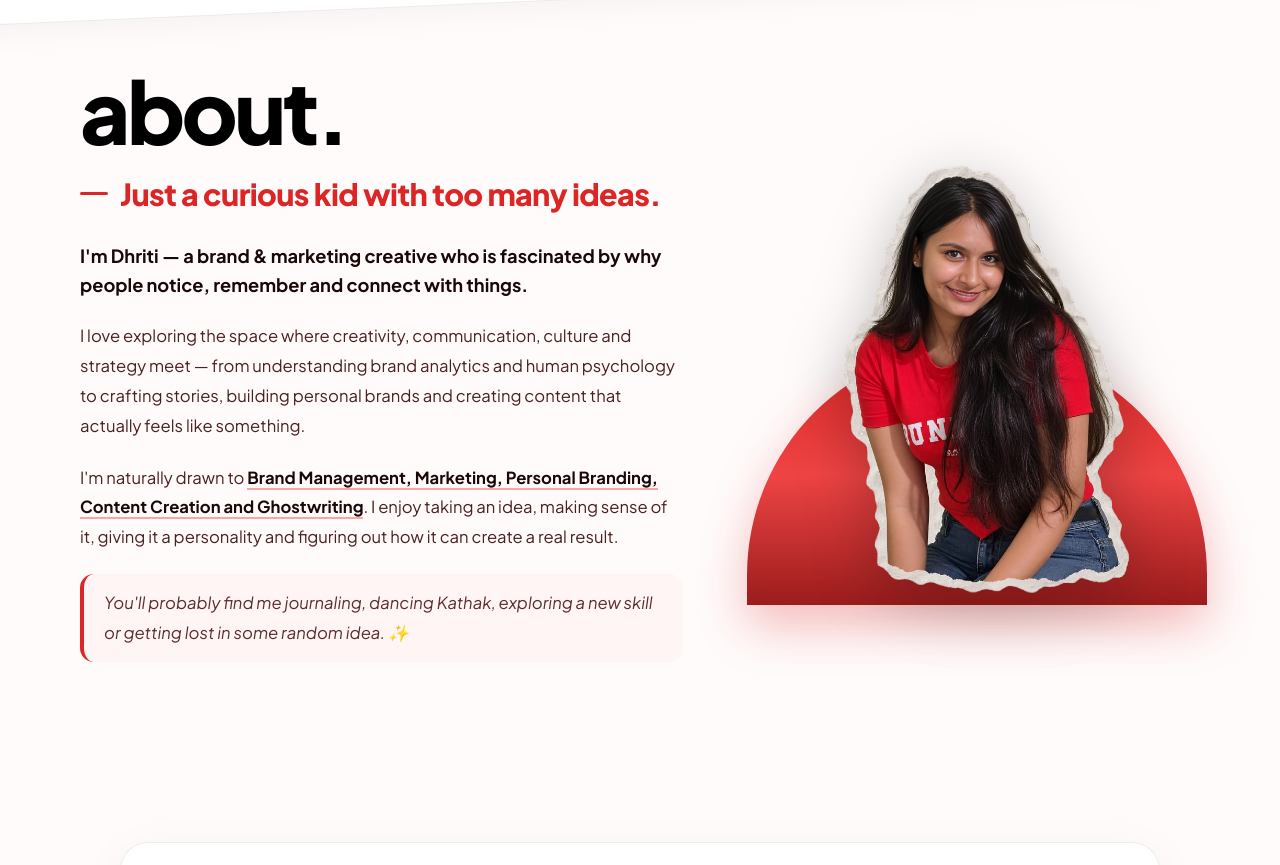
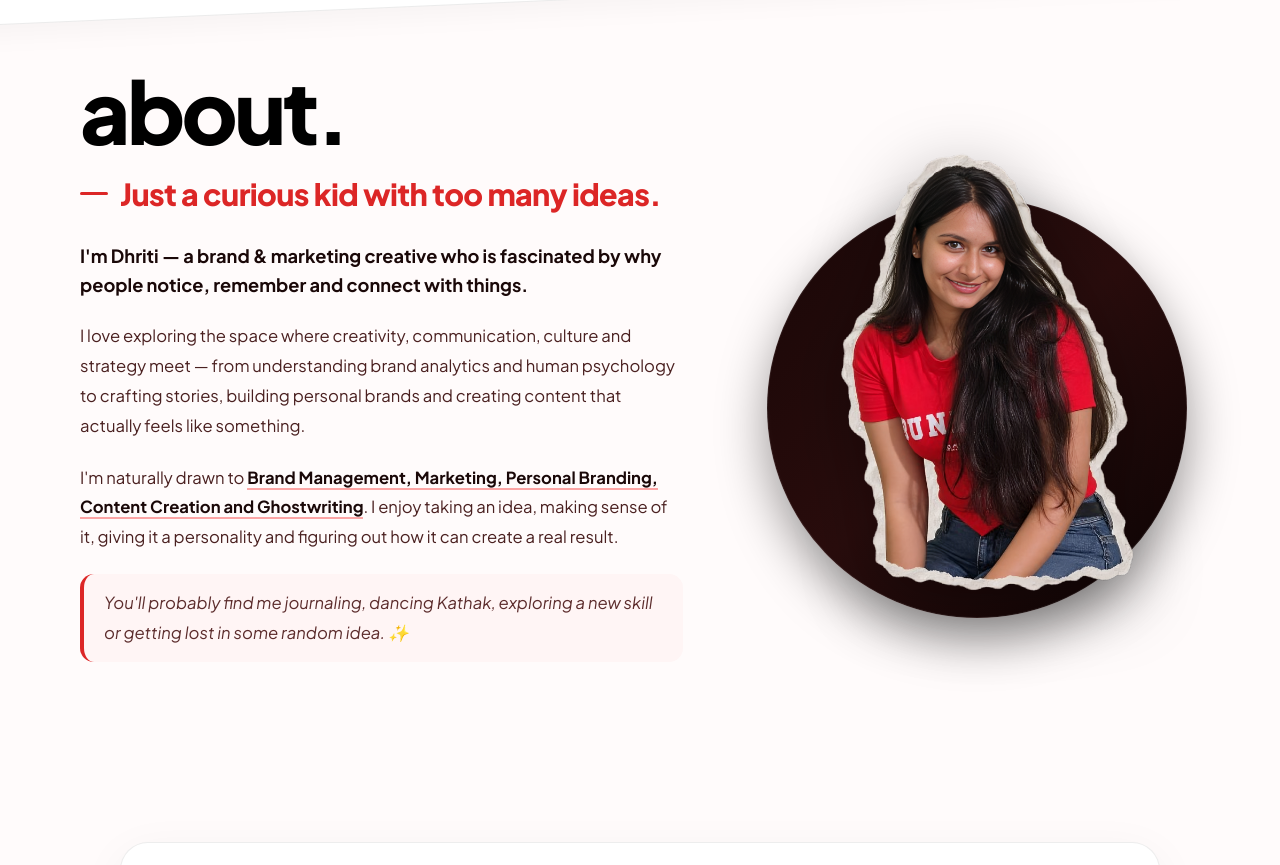
Before and after one commit to Rohit-0226/Dhriti-Portfolio, a React (Vite) app: page / in a window 1280 px wide. Shown: the part 973-1838 px from the top of the page. Built offline with nearby package versions, Linux system fonts and the light colour scheme; the HTML template or start-up script is replaced by a standard one; a web font is replaced by a local one.

Commit message:
update: change About section circle to black and fit photo inside circle while head pops out top

```diff
--- a/src/App.tsx
+++ b/src/App.tsx
@@ -1153,20 +1153,20 @@ function About() {
               minHeight: isMobile ? 'clamp(360px, 92vw, 470px)' : '460px',
             }}
           >
-            {/* Red Semi-Circle Arch (Dome Arch Background) */}
+            {/* Dark Black Circle Background */}
             <div style={{
               position: 'absolute',
-              bottom: 0,
-              width: isMobile ? 'min(340px, 88vw)' : '460px',
-              height: isMobile ? 'clamp(180px, 46vw, 260px)' : '260px',
-              borderTopLeftRadius: '230px',
-              borderTopRightRadius: '230px',
-              background: 'linear-gradient(180deg, #DC2626 0%, #EF4444 50%, #9B1C1C 100%)',
-              boxShadow: '0 20px 50px rgba(220, 38, 38, 0.3)',
+              bottom: '0px',
+              width: isMobile ? 'min(320px, 82vw)' : '420px',
+              height: isMobile ? 'min(320px, 82vw)' : '420px',
+              borderRadius: '50%',
+              background: 'linear-gradient(135deg, #1A0808 0%, #2A0D0D 50%, #0D0404 100%)',
+              boxShadow: '0 20px 50px rgba(0, 0, 0, 0.4)',
+              border: '1px solid rgba(255, 255, 255, 0.08)',
               zIndex: 1,
             }} />
 
-            {/* Immersive Cutout Image Popping Out of Semi-Circle Arch */}
+            {/* Immersive 3D Pop-Out Cutout Image coming out of circle */}
             <img
               src={dhritiAboutImg}
               alt="Dhriti Arora About"
@@ -1175,11 +1175,12 @@ function About() {
               style={{
                 position: 'relative',
                 zIndex: 5,
-                width: isMobile ? 'min(320px, 82vw)' : '430px',
-                height: isMobile ? 'clamp(360px, 92vw, 470px)' : '480px',
+                width: isMobile ? 'min(330px, 86vw)' : '440px',
+                height: isMobile ? 'clamp(370px, 94vw, 480px)' : '490px',
                 objectFit: 'contain',
                 objectPosition: 'bottom center',
-                filter: 'drop-shadow(0 15px 30px rgba(0,0,0,0.25))',
+                filter: 'drop-shadow(0 20px 35px rgba(0,0,0,0.35))',
+                marginBottom: '15px',
               }}
             />
           </m.div>
```
